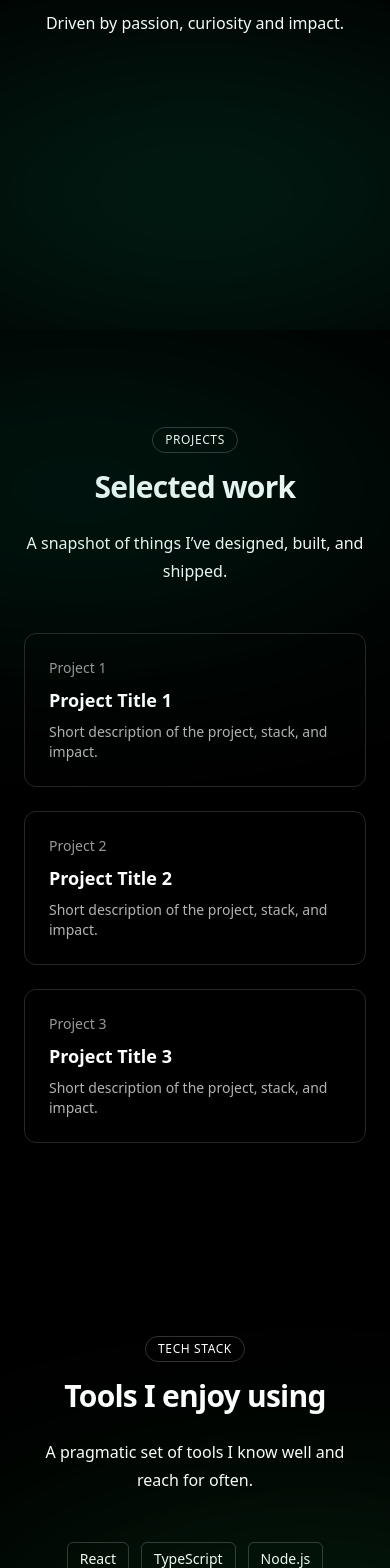
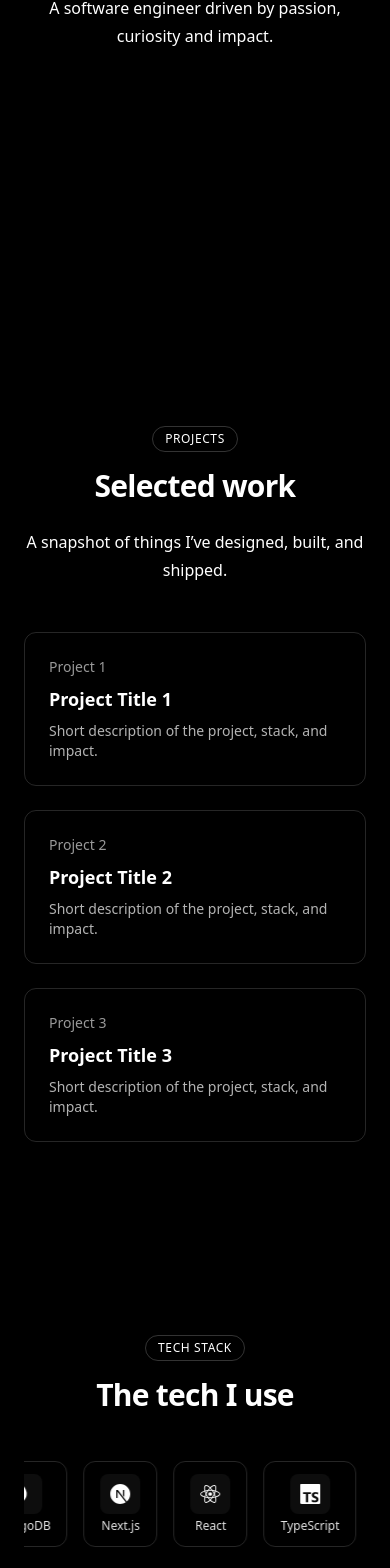
Before and after one commit to antebrinken/PortfolioProject, a React (Vite) app: page / in a window 390 px wide. Shown: the part 408-1976 px from the top of the page. Built offline with nearby package versions, Linux system fonts and the light colour scheme.

Commit message:
Update: css

```diff
--- a/package.json
+++ b/package.json
@@ -14,6 +14,7 @@
     "framer-motion": "^12.23.24",
     "react": "^19.1.1",
     "react-dom": "^19.1.1",
+    "react-icons": "^5.5.0",
     "react-router-dom": "^7.9.4"
   },
   "devDependencies": {
--- a/src/App.tsx
+++ b/src/App.tsx
@@ -1,20 +1,14 @@
 import { Route, Routes } from 'react-router-dom'
 import RootLayout from './layouts/RootLayout'
 import HomePage from './pages/HomePage'
-import ProjectsPage from './pages/ProjectsPage'
-import TechPage from './pages/TechPage'
-import AboutPage from './pages/AboutPage'
-import ContactPage from './pages/ContactPage'
+// Single-page: remove extra routes; all sections render on Home
 
 function App() {
   return (
     <Routes>
       <Route element={<RootLayout />}>
         <Route index element={<HomePage />} />
-        <Route path="projects" element={<ProjectsPage />} />
-        <Route path="tech" element={<TechPage />} />
-        <Route path="about" element={<AboutPage />} />
-        <Route path="contact" element={<ContactPage />} />
+        {/* Section anchors handled on the home page */}
       </Route>
     </Routes>
   )
--- a/src/index.css
+++ b/src/index.css
@@ -6,42 +6,40 @@
 /* Base: structural resets only (no @apply) */
 @layer base {
   html, body, #root { height: 100%; }
+  html { scroll-behavior: smooth; }
 }
 
 /* Utilities: subtle green-ish "moonlight" glows between sections */
 @layer utilities {
-  .glow {
-    position: absolute;
-    left: 50%;
-    transform: translateX(-50%);
-    width: 72rem; /* 1152px */
-    height: 28rem; /* 448px */
-    pointer-events: none;
-    filter: blur(96px);
-    opacity: 0.65;
-    z-index: 0; /* behind content which uses z-10 */
+  /* Continuous horizontal marquee moving left -> right */
+  @keyframes marquee-right {
+    from {
+      transform: translateX(-50%);
+    }
+    to {
+      transform: translateX(0%);
+    }
   }
-
-  /* Slightly different hues/positions per section for variety */
-  .glow--hero {
-    bottom: -4rem;
-    background: radial-gradient(65% 65% at 50% 55%, rgba(16, 185, 129, 0.35), rgba(16, 185, 129, 0) 70%);
+  .animate-marquee-right {
+    animation: marquee-right var(--marquee-duration, 40s) linear infinite;
+    will-change: transform;
   }
-  .glow--projects {
-    top: -4rem;
-    background: radial-gradient(65% 65% at 40% 50%, rgba(5, 150, 105, 0.32), rgba(5, 150, 105, 0) 70%);
+  /* Continuous horizontal marquee moving right -> left */
+  @keyframes marquee-left {
+    from {
+      transform: translateX(0%);
+    }
+    to {
+      transform: translateX(-50%);
+    }
   }
-  .glow--tech {
-    bottom: -6rem;
-    background: radial-gradient(65% 65% at 60% 50%, rgba(34, 197, 94, 0.30), rgba(34, 197, 94, 0) 70%);
+  .animate-marquee-left {
+    animation: marquee-left var(--marquee-duration, 48s) linear infinite;
+    will-change: transform;
   }
-  .glow--about {
-    top: -4rem;
-    background: radial-gradient(65% 65% at 50% 45%, rgba(52, 211, 153, 0.28), rgba(52, 211, 153, 0) 70%);
-  }
-  .glow--contact {
-    bottom: -4rem;
-    background: radial-gradient(65% 65% at 50% 60%, rgba(16, 185, 129, 0.34), rgba(16, 185, 129, 0) 70%);
+  @media (prefers-reduced-motion: reduce) {
+    .animate-marquee-right { animation: none; }
+    .animate-marquee-left { animation: none; }
   }
 
   /* Global subtle noise overlay */
@@ -60,4 +58,6 @@
         <rect width='100%' height='100%' filter='url(%23n)' opacity='0.6'/>\
       </svg>");
   }
+
+  /* Removed explicit edge masks to avoid straight-line seams */
 }
--- a/src/sections/About/About.tsx
+++ b/src/sections/About/About.tsx
@@ -3,7 +3,7 @@ import SectionHeading from '../../components/SectionHeading'
 
 export default function About() {
   return (
-    <section id="about" className="relative isolate overflow-hidden py-24 sm:py-32">
+    <section id="about" className="relative isolate py-24 sm:py-32 scroll-mt-28 md:scroll-mt-32">
       <Container>
         <SectionHeading
           eyebrow="About Me"
@@ -12,7 +12,7 @@ export default function About() {
           align="center"
         />
       </Container>
-      <span aria-hidden="true" className="glow glow--about" />
+      {/* Aurora removed for performance */}
     </section>
   )
 }
--- a/src/sections/Hero/Hero.tsx
+++ b/src/sections/Hero/Hero.tsx
@@ -3,16 +3,16 @@ import SectionHeading from '../../components/SectionHeading'
 
 export default function Hero() {
   return (
-    <section id="hero" className="relative isolate overflow-hidden min-h-[80vh] py-24 sm:py-32 flex items-center">
+    <section id="hero" className="relative isolate min-h-[80vh] py-24 sm:py-32 flex items-center scroll-mt-28 md:scroll-mt-32">
       <Container>
         <SectionHeading
-          title="Software Engineer"
-          description="Driven by passion, curiosity and impact."
+          title="Philip Antebrink"
+          description="A software engineer driven by passion, curiosity and impact."
           align="center"
         />
 
       </Container>
-      <span aria-hidden="true" className="glow glow--hero" />
+      {/* Aurora removed for performance */}
     </section>
   )
 }
--- a/src/sections/Projects/Projects.tsx
+++ b/src/sections/Projects/Projects.tsx
@@ -3,7 +3,7 @@ import SectionHeading from '../../components/SectionHeading'
 
 export default function Projects() {
   return (
-    <section id="projects" className="relative isolate overflow-hidden py-24 sm:py-32">
+    <section id="projects" className="relative isolate py-24 sm:py-32 scroll-mt-28 md:scroll-mt-32">
       <Container>
         <SectionHeading
           eyebrow="Projects"
@@ -23,7 +23,7 @@ export default function Projects() {
           ))}
         </div>
       </Container>
-      <span aria-hidden="true" className="glow glow--projects" />
+      {/* Aurora removed for performance */}
     </section>
   )
 }
--- a/src/sections/TechStack/TechStack.tsx
+++ b/src/sections/TechStack/TechStack.tsx
@@ -1,39 +1,68 @@
 import Container from '../../components/Container'
 import SectionHeading from '../../components/SectionHeading'
+import {
+  SiReact,
+  SiTypescript,
+  SiNodedotjs,
+  SiExpress,
+  SiTailwindcss,
+  SiVite,
+  SiJest,
+  SiMongodb,
+  SiNextdotjs,
+} from 'react-icons/si'
 
 export default function TechStack() {
-  const stack = [
-    'React',
-    'TypeScript',
-    'Node.js',
-    'Express',
-    'PostgreSQL',
-    'Prisma',
-    'Tailwind CSS',
-    'Vite',
-    'Playwright',
-    'Jest',
+  const items = [
+    { label: 'React', Icon: SiReact, blurb: 'Component-driven UI library' },
+    { label: 'TypeScript', Icon: SiTypescript, blurb: 'Types for safer JS' },
+    { label: 'Node.js', Icon: SiNodedotjs, blurb: 'Server-side JavaScript runtime' },
+    { label: 'Express.js', Icon: SiExpress, blurb: 'Minimal Node web framework' },
+    { label: 'Tailwind CSS', Icon: SiTailwindcss, blurb: 'Utility-first CSS' },
+    { label: 'Vite', Icon: SiVite, blurb: 'Fast dev server and build' },
+    { label: 'Jest', Icon: SiJest, blurb: 'Delightful JS testing' },
+    { label: 'MongoDB', Icon: SiMongodb, blurb: 'Document database' },
+    { label: 'Next.js', Icon: SiNextdotjs, blurb: 'React framework' },
   ]
 
   return (
-    <section id="tech" className="relative isolate overflow-hidden py-24 sm:py-32">
+    <section id="tech" className="relative isolate py-24 sm:py-32 scroll-mt-28 md:scroll-mt-32">
       <Container>
         <SectionHeading
           eyebrow="Tech Stack"
-          title="Tools I enjoy using"
-          description="A pragmatic set of tools I know well and reach for often."
+          title="The tech I use "
+          description=""
           align="center"
         />
 
-        <div className="mt-12 flex flex-wrap gap-3 justify-center">
-          {stack.map((item) => (
-            <span key={item} className="rounded-md border border-white/20 px-3 py-1.5 text-sm">
-              {item}
-            </span>
-          ))}
+        {/* Single marquee row that pauses on hover */}
+        <div className="mt-12">
+          <div className="group relative overflow-hidden">
+            <div
+              className="flex w-max items-stretch gap-4 animate-marquee-right group-hover:[animation-play-state:paused]"
+              style={{ ['--marquee-duration' as any]: '38s' }}
+            >
+              {[...items, ...items].map(({ label, Icon, blurb }, idx) => (
+                <div key={`r1-${label}-${idx}`} className="relative group/item shrink-0">
+                  <div className="rounded-xl border border-white/15 px-4 py-3 text-center transition hover:border-white/30 hover:bg-white/5">
+                    <div className="mx-auto mb-1 flex h-10 w-10 items-center justify-center rounded-lg bg-white/5">
+                      <Icon className="h-5 w-5 text-white" aria-hidden />
+                    </div>
+                    <div className="text-xs text-white/90">{label}</div>
+                  </div>
+                  <span
+                    role="tooltip"
+                    className="pointer-events-none absolute -top-2 left-1/2 -translate-x-1/2 -translate-y-full whitespace-nowrap rounded-md bg-white px-2 py-1 text-xs font-medium text-black opacity-0 shadow transition-opacity duration-150 group-hover/item:opacity-100"
+                  >
+                    {blurb}
+                  </span>
+                </div>
+              ))}
+            </div>
+          </div>
         </div>
       </Container>
-      <span aria-hidden="true" className="glow glow--tech" />
+      {/* Aurora removed for performance */}
     </section>
   )
 }
```
Also changed, not shown: src/components/Header.tsx (+21 -31 lines), src/sections/Contact/Contact.tsx (+80 -6 lines), 1 other file (tests, documents, lock files or other folders).
